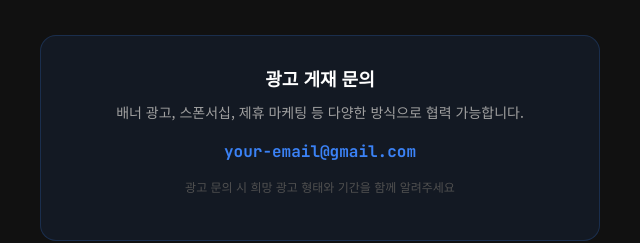
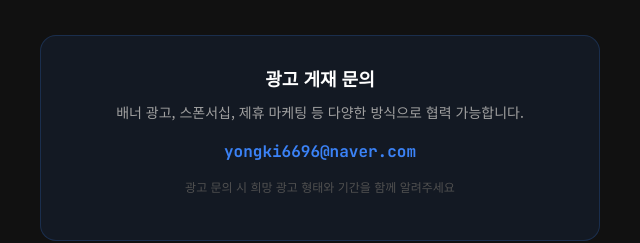
Before and after one commit to yongki6696/rsi-watch, a plain HTML site: page landing.html in a window 1280 px wide. Shown: the part 3540-3783 px from the top of the page, 320-960 px from the left. Drawn offline with Linux system fonts and the light colour scheme.

Commit message:
landing.html

```diff
--- a/landing.html
+++ b/landing.html
@@ -488,7 +488,7 @@ footer { padding:48px 40px; border-top:1px solid var(--border); display:flex; ju
       <h3>광고 게재 문의</h3>
       <p>배너 광고, 스폰서십, 제휴 마케팅 등 다양한 방식으로 협력 가능합니다.</p>
       <!-- 이메일 주소를 본인 것으로 바꿔주세요 -->
-      <div class="ad-email">your-email@gmail.com</div>
+      <div class="ad-email">yongki6696@naver.com</div>
       <p style="font-size:12px;color:var(--muted);margin-top:12px">광고 문의 시 희망 광고 형태와 기간을 함께 알려주세요</p>
     </div>
   </div>
```
